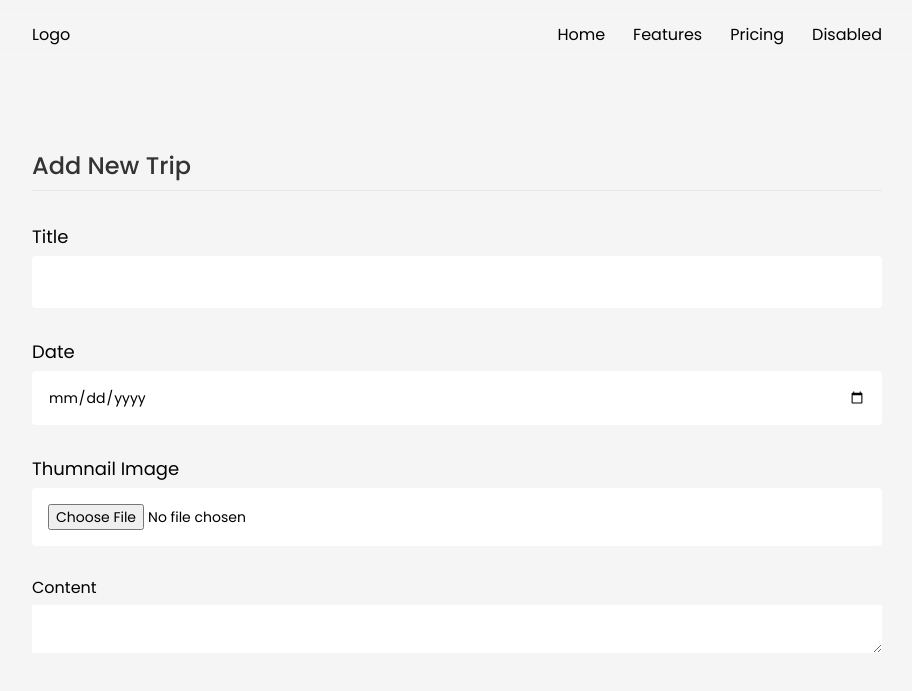
After one commit to calvindany/my-trip-memo, a CodeIgniter 4 app: the page made by app/Views/admins/datamanagement.php in a window 1280 px wide. The commit adds this page. Shown: the top 691 px of the page, without its empty margins (183-1095 px from the left). Run offline with PHP 8.4 and a stand-in for CodeIgniter, Linux system fonts and the light colour scheme; the template is opened without the code that fills it, so the values that code supplies are empty; some libraries are stand-ins or nearby versions.

Commit message:
added: admin data management form view
Notes:
This views template can be use for add or edit data (admin)

```diff
--- /dev/null
+++ b/app/Views/admins/datamanagement.php
@@ -0,0 +1,62 @@
+<?= $this->extend('layout/admintemplate'); ?>
+
+
+<?= $this->section('script') ?>
+    <!-- Added JQuery CDN -->
+    <script src="https://ajax.googleapis.com/ajax/libs/jquery/3.7.1/jquery.min.js"></script>
+    <!-- !Added JQuery CDN -->
+
+    <!-- Added Summernote Plugins -->
+    <link
+      href="https://cdn.jsdelivr.net/npm/summernote@0.8.18/dist/summernote-lite.min.css"
+      rel="stylesheet"
+    />
+    <script src="https://cdn.jsdelivr.net/npm/summernote@0.8.18/dist/summernote-lite.min.js"></script>
+    <script>
+      $(document).ready(function () {
+        $("#summernote").summernote({
+          height: 250,
+        });
+        $(".dropdown-toggle").dropdown();
+      });
+    </script>
+    <!-- !Added Summernote Plugins -->
+<?= $this->endSection(); ?>
+
+<?= $this->section('content') ?>
+    <div class="custom-container mt-[70px]">
+      <div
+        class="custom-content flex flex-col items-start justify-center mt-[10vh]"
+      >
+        <div class="w-full text-left mb-8">
+          <h1 class="font-poppins font-medium text-2xl text-darkgrey mb-2">
+            Add New Trip
+          </h1>
+          <hr class="text-black" />
+        </div>
+        <form action="#" method="get" class="w-full flex flex-col gap-5">
+          <div class="form-control">
+            <label for="title" class="text-lg">Title</label>
+            <input type="text" id="title" class="p-4 text-sm rounded" />
+          </div>
+          <div class="form-control">
+            <label for="title" class="text-lg">Date</label>
+            <input type="date" id="title" class="p-4 text-sm rounded" />
+          </div>
+          <div class="form-control">
+            <label for="thumbnail" class="text-lg">Thumnail Image</label>
+            <input
+              type="file"
+              accept="image/*"
+              id="thumbnail"
+              class="p-4 text-sm rounded bg-white"
+            />
+          </div>
+          <div class="form-control">
+            <label for="summernote">Content</label>
+            <textarea id="summernote"></textarea>
+          </div>
+        </form>
+      </div>
+    </div>
+<?= $this->endSection(); ?>
--- /dev/null
+++ b/app/Views/layout/admintemplate.php
@@ -0,0 +1,74 @@
+<!DOCTYPE html>
+<html>
+  <head>
+    <meta charset="UTF-8" />
+    <meta name="viewport" content="width=device-width, initial-scale=1.0" />
+    <link rel="stylesheet" type="text/css" href="/css/global.css" />
+    <link rel="preconnect" href="https://fonts.googleapis.com" />
+    <link rel="preconnect" href="https://fonts.gstatic.com" crossorigin />
+    <link
+      href="https://fonts.googleapis.com/css2?family=Inter:wght@100..900&family=Poppins:wght@400;500;600&display=swap"
+      rel="stylesheet"
+    />
+    <style>
+      /* width */
+      ::-webkit-scrollbar {
+        width: 5px;
+        height: 5px;
+      }
+
+      /* Track */
+      /* ::-webkit-scrollbar-track {
+      } */
+
+      /* Handle */
+      ::-webkit-scrollbar-thumb {
+        background: #cf3135;
+        border-radius: 10px;
+      }
+
+      /* Handle on hover */
+      ::-webkit-scrollbar-thumb {
+        background: #cf3135;
+      }
+    </style>
+    <script src="https://cdn.tailwindcss.com"></script>
+
+    <?= $this->renderSection('script') ?>
+
+    <script>
+      tailwind.config = {
+        theme: {
+          extend: {
+            fontFamily: {
+              poppins: ["Poppins", "sans-serif"],
+            },
+            colors: {
+              redblood: "#CF3135",
+              lightgrey: "#F5F5F5",
+              darkgrey: "#333333",
+            },
+          },
+        },
+      };
+    </script>
+  </head>
+  <body class="bg-lightgrey font-poppins">
+    <nav
+      class="nav custom-container fixed top-0 z-[100] w-full min-h-[70px] bg-transparent"
+    >
+      <div class="custom-content flex justify-between items-center">
+        <a class="navbar-brand" href="#">Logo</a>
+        <div class="navbar-nav flex justify-end gap-7">
+          <a class="nav-link active" aria-current="page" href="#">Home</a>
+          <a class="nav-link" href="#">Features</a>
+          <a class="nav-link" href="#">Pricing</a>
+          <a class="nav-link">Disabled</a>
+        </div>
+      </div>
+    </nav>
+
+    <?= $this->renderSection('content') ?>
+
+  </body>
+</html>
--- a/public/css/global.css
+++ b/public/css/global.css
@@ -17,3 +17,10 @@
 .nav {
   backdrop-filter: blur(10px);
 }
+
+.form-control {
+  display: flex;
+  flex-direction: column;
+  gap: 5px;
+  margin-bottom: 10px;
+}
```
